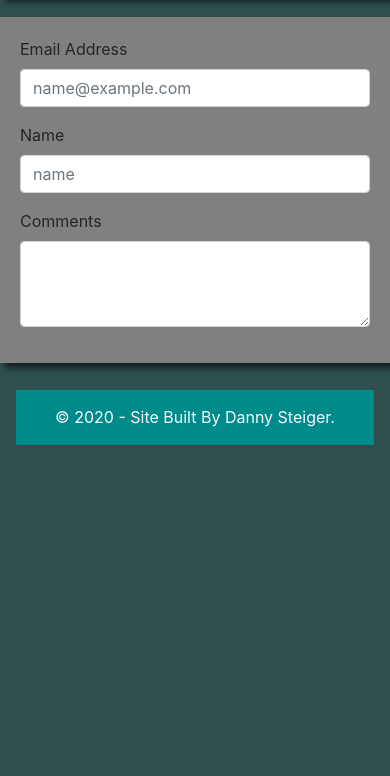
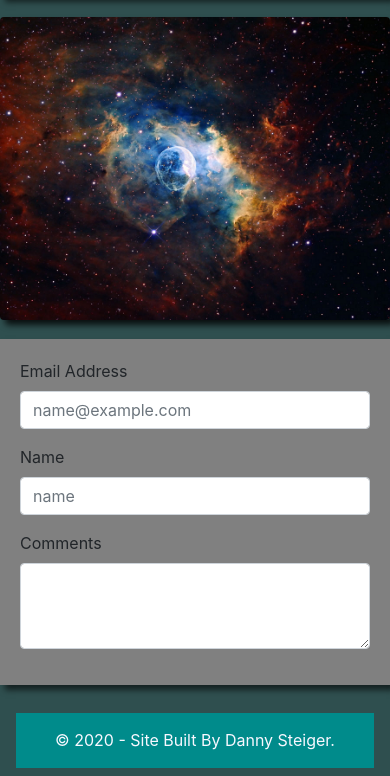
Before and after one commit to ddsteig/portfolio, a plain HTML site: page contact.html in a window 390 px wide. Shown: the part 119-895 px from the top of the page. Before the commit the page ends 844 px from the top, so only its background shows below. Drawn offline with nearby package versions, Linux system fonts and the light colour scheme.

Commit message:
Added responsive image to contact.html

```diff
--- a/contact.html
+++ b/contact.html
@@ -34,6 +34,13 @@
     </nav>
 
     <h1>Contact</h1>
+
+    <div>
+
+        <img id="think" src="assets/images/space5.jpg" class="img-fluid rounded mx-auto d-block" alt="Responsive image">
+
+
+    </div>
 
     <div class="container">
         <form>
--- a/style.css
+++ b/style.css
@@ -47,6 +47,11 @@ body{
 
 }
 
+#think{
+    margin-top: 5%;
+    box-shadow: 5px 5px 6px rgba(0, 0, 0, 0.8);
+}
+
 .footer{
     width: 100%;
     text-align: center;
```
Also changed, not shown: assets/images/space5.jpg (added).
